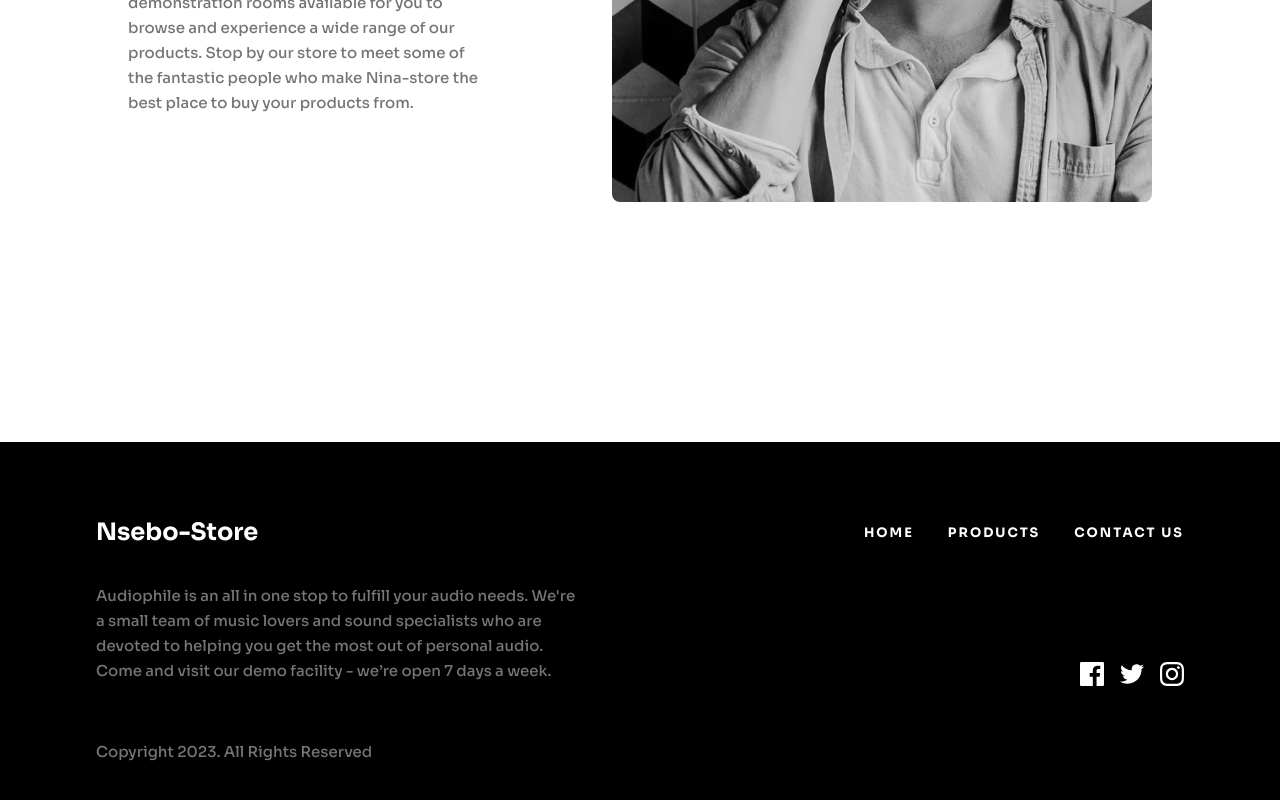
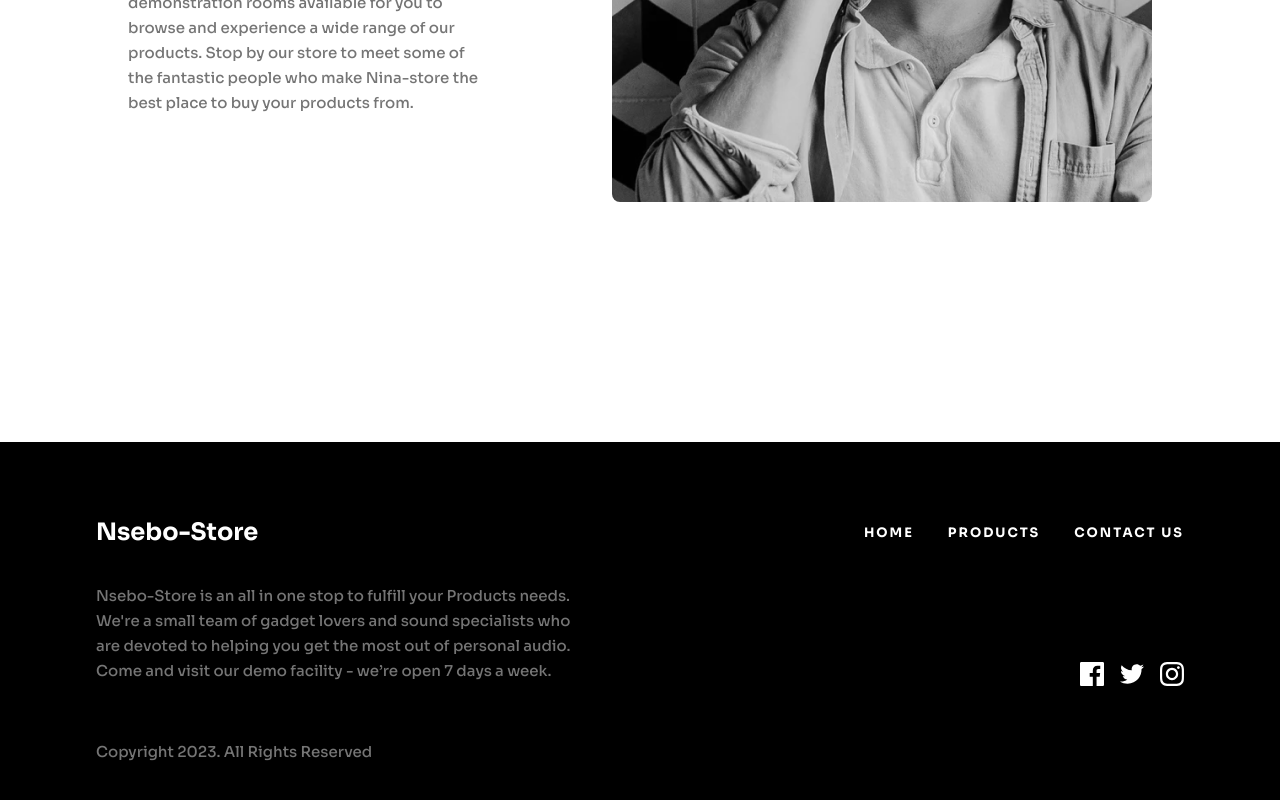
Before and after one commit to Nsebo/NseboStore-ca, a React (Vite) app: page / in a window 1280 px wide. Shown: the part 3050-3850 px from the top of the page. Built offline with nearby package versions, Linux system fonts and the light colour scheme; no server answers.

Commit message:
adds final fixes to the layouts folders

```diff
--- a/src/layouts/Button/Button.module.scss
+++ b/src/layouts/Button/Button.module.scss
@@ -11,6 +11,12 @@
   cursor: pointer;
   text-transform: uppercase;
   text-decoration: none;
+  @media (max-width: 770px) {
+    & {
+      padding: fn.rem(10) fn.rem(20);
+      font-size: 0.7rem;
+    }
+  }
 }
 
 .button.transparent {
--- a/src/layouts/Footer/Footer.jsx
+++ b/src/layouts/Footer/Footer.jsx
@@ -16,8 +16,8 @@ const Footer = () => {
           <div className={styles.bottom}>
             <div className={styles.footer_details}>
               <p>
-              Audiophile is an all in one stop to fulfill your audio needs.
-              We're a small team of music lovers and sound specialists who are
+                Nsebo-Store is an all in one stop to fulfill your Products needs.
+                We're a small team of gadget lovers and sound specialists who are
                 devoted to helping you get the most out of personal audio. Come
                 and visit our demo facility - we’re open 7 days a week.
               </p>
```
Also changed, not shown: src/layouts/Button/Button.jsx (indentation only). Lines whose indentation alone changed are shown as unchanged.
